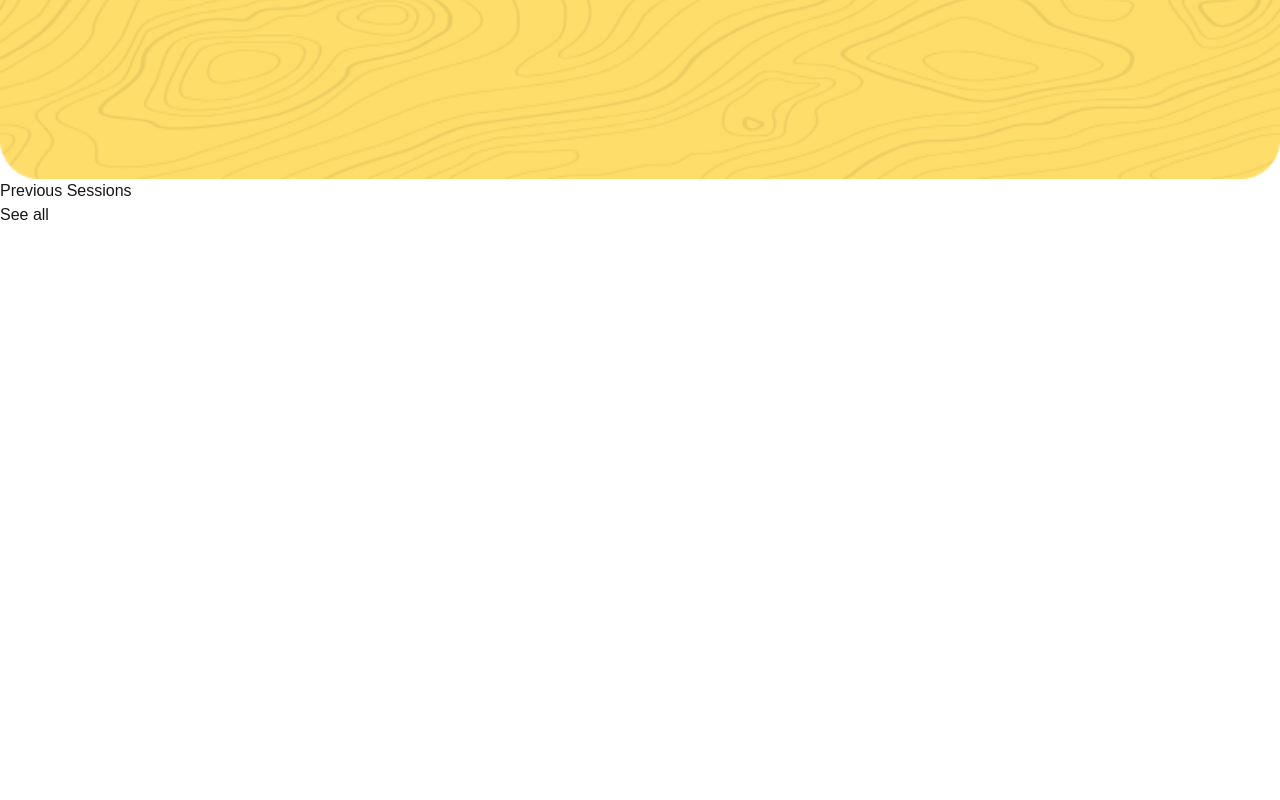
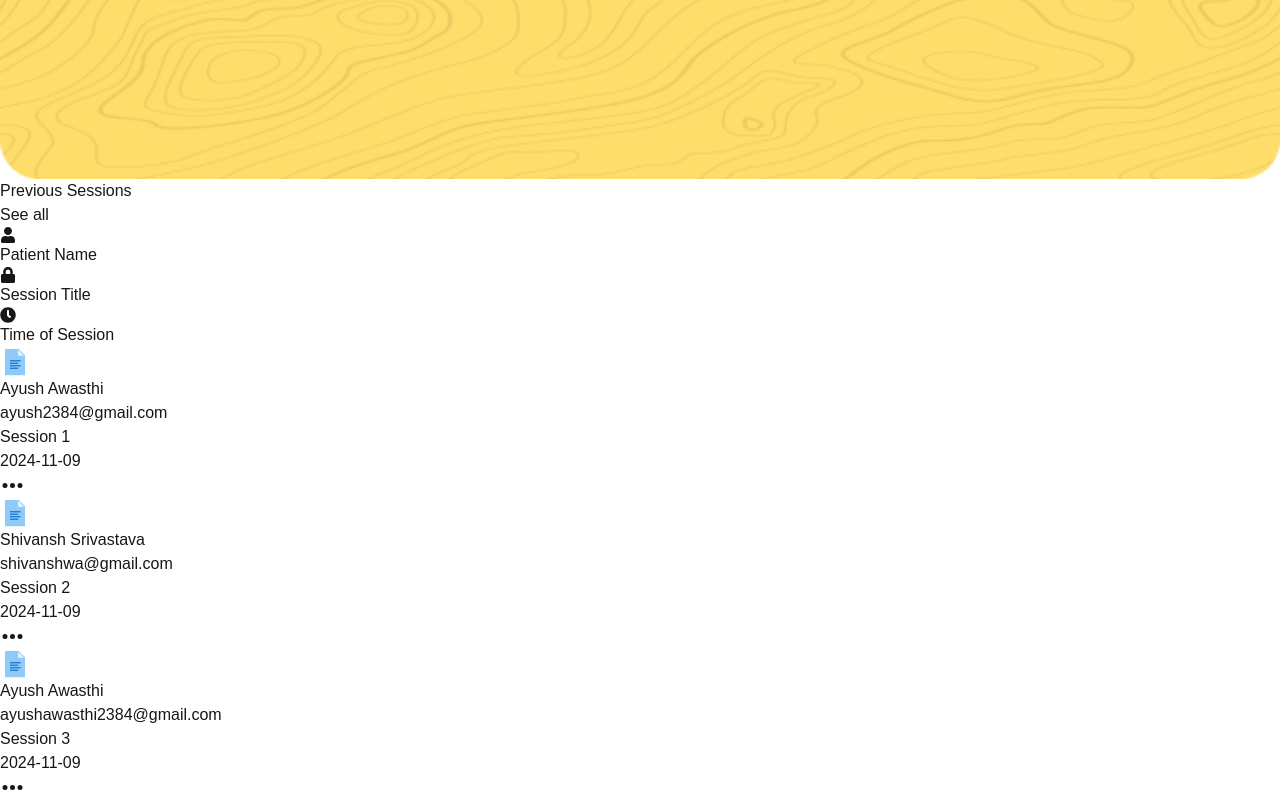
Before and after one commit to AyushAwasthi2384/Sanidh, a Next.js app: page /dashboard in a window 1280 px wide. Shown: the part 535-1335 px from the top of the page. Before the commit the page ends 800 px from the top, so only its background shows below. Built offline with nearby package versions, Linux system fonts and the light colour scheme.

Commit message:
sessions section done

```diff
--- a/src/Components/DashMain.jsx
+++ b/src/Components/DashMain.jsx
@@ -1,8 +1,38 @@
-import React from 'react';
+import React, { useState } from 'react';
 import TopNavbar from './TopNavbar';
 import Image from 'next/image';
+import { ImCheckboxUnchecked, ImCheckboxChecked } from "react-icons/im";
+import { FaUser, FaLock, FaClock } from "react-icons/fa";
+import SessionCard from './SessionCard';
 
-const DashMain = () => (
+function DashMain() {
+    const [selectAll, setSelectAll] = useState(false);
+
+    const sessions = [
+        {
+            _id: 1,
+            title: "Session 1",
+            patientName: "Ayush Awasthi",
+            email: "ayush2384@gmail.com",
+            createdAt: "2024-11-09"
+        },
+        {
+            _id: 2,
+            title: "Session 2",
+            patientName: "Shivansh Srivastava",
+            email: "shivanshwa@gmail.com",
+            createdAt: "2024-11-09"
+        },
+        {
+            _id: 3,
+            title: "Session 3",
+            patientName: "Ayush Awasthi",
+            email: "ayushawasthi2384@gmail.com",
+            createdAt: "2024-11-09"
+        }
+    ];
+
+    return (
         <div className='h-full flex flex-col gap-[1rem]'>
             <div>
                 <TopNavbar route={"Overview"} userName={"Ayush Awasthi"} />
@@ -20,22 +50,39 @@ const DashMain = () => (
                     <div className='bg-yellow-300 h-[30%] rounded-3xl'>
                         <Image src="/images/premium-bg.png" className="w-full h-full" alt="Logo" width={1800} height={700} />
                     </div>
-                <div className='bg-white h-[70%] rounded-3xl p-4'>
-                    <div className='flex justify-between items-center'>
+                    <div className='bg-white h-[70%] rounded-3xl p-4 flex flex-col gap-[.5rem]'>
+                        <div className='flex justify-between items-center px-2'>
                             <div className='font-bold'>Previous Sessions</div>
                             <button className='text-[#1678FB]'>See all</button>
                         </div>
-                    <div className="w-full h-[3rem] border flex">
-                        <div className='w-[25%] h-full border'></div>
-                        <div className='w-[25%] h-full border'></div>
-                        <div className='w-[25%] h-full border'></div>
-                        <div className='w-[25%] h-full border'></div>
+                        <div className="w-full h-[3rem] border border-[#DDDEE0] rounded-xl flex bg-[#F2F6FE]">
+                            {/* <div className='w-[5%] h-full flex items-center justify-center'>
+                                <div onClick={() => setSelectAll(!selectAll)} className='cursor-pointer'>
+                                    {selectAll ? <ImCheckboxChecked size={20} color='#40464C' /> :
+                                        <ImCheckboxUnchecked size={20} color='#40464C' />}
+                                </div>
+                            </div> */}
+                            <div className='w-[40%] h-full text-[#40464C] flex items-center px-[1rem] gap-[1rem]'><FaUser /> Patient Name</div>
+                            <div className='w-[30%] h-full text-[#40464C] flex items-center px-[1rem] gap-[1rem]'><FaLock /> Session Title</div>
+                            <div className='w-[25%] h-full text-[#40464C] flex items-center px-[1rem] gap-[1rem]'><FaClock /> Time of Session</div>
+                        </div>
+                        <div className='overflow-scroll h-[12rem]'>
+                            <div className="cards flex flex-col gap-[.5rem]">
+                                {sessions.map((session, index) => {
+                                    return (
+                                        <SessionCard key={index} index={index} session={session} />
+                                    )
+                                })}
                             </div>
                         </div>
                     </div>
-            <div className='bg-white rounded-3xl w-[30%]'></div>
+                </div>
+                <div className='bg-white rounded-3xl w-[30%]'>
+
                 </div>
             </div>
-)
+        </div>
+    );
+};
 
 export default DashMain;
--- /dev/null
+++ b/src/Components/SessionCard.jsx
@@ -0,0 +1,30 @@
+import React from 'react';
+import { FcDocument } from "react-icons/fc";
+import { HiDotsHorizontal } from "react-icons/hi";
+
+
+function SessionCard({ session, index }) {
+    return (
+        <div key={index} className="w-full h-[5rem] border text-black border-[#DDDEE0] rounded-xl flex">
+            <div className='w-[40%] h-full text-[#40464C] flex items-center px-[1rem] gap-[1rem]'>
+                <div className='p-3 bg-gray-100 rounded-full'>
+                    <FcDocument size={30} />
+                </div>
+                <div>
+                    <div className='font-bold'>{session?.patientName}</div>
+                    <div>{session?.email}</div>
+                </div>
+            </div>
+            <div className='w-[30%] h-full text-[#40464C] flex items-center px-[1rem] gap-[1rem]'>{session?.title}</div>
+            <div className='w-[25%] h-full text-[#40464C] flex items-center justify-between px-[1rem] gap-[1rem]'>
+                {session?.createdAt}
+                <div className='cursor-pointer'>
+                    <HiDotsHorizontal size={25} />
+                </div>
+            </div>
+        </div>
+    );
+};
+
+
+export default SessionCard;
```
Lines whose indentation alone changed are shown as unchanged.
